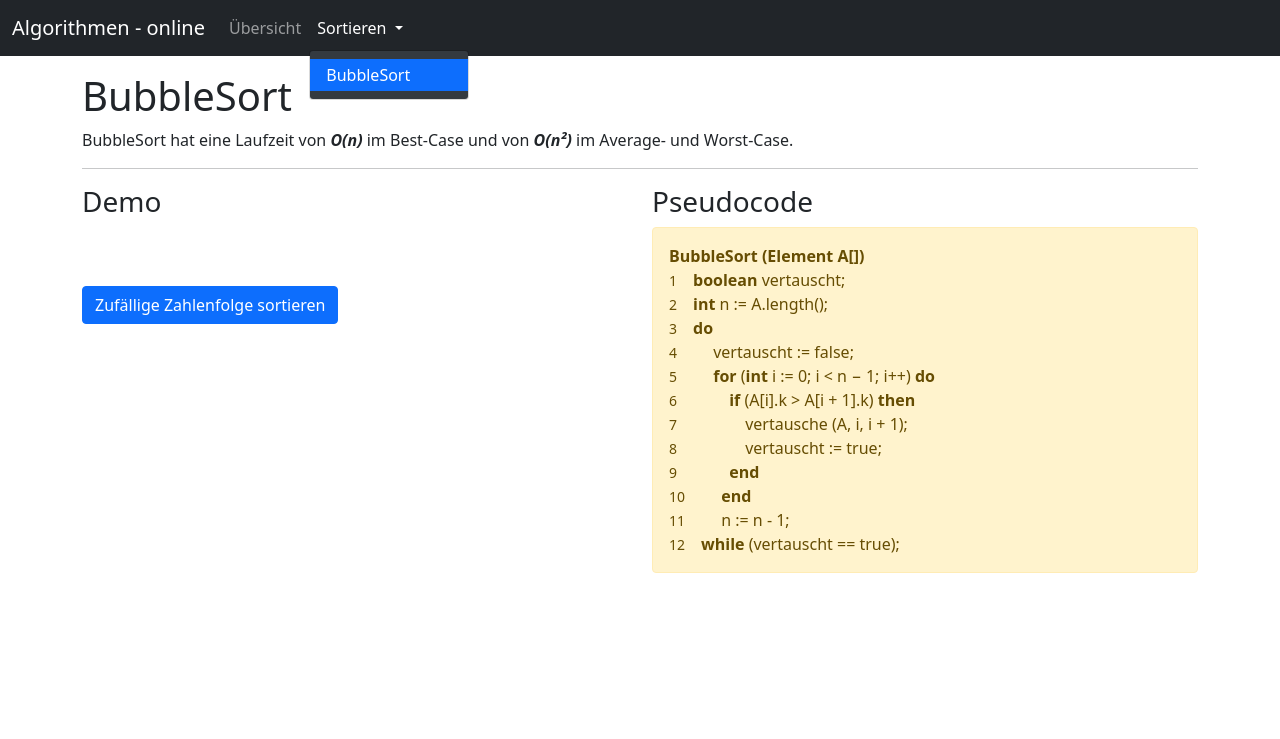
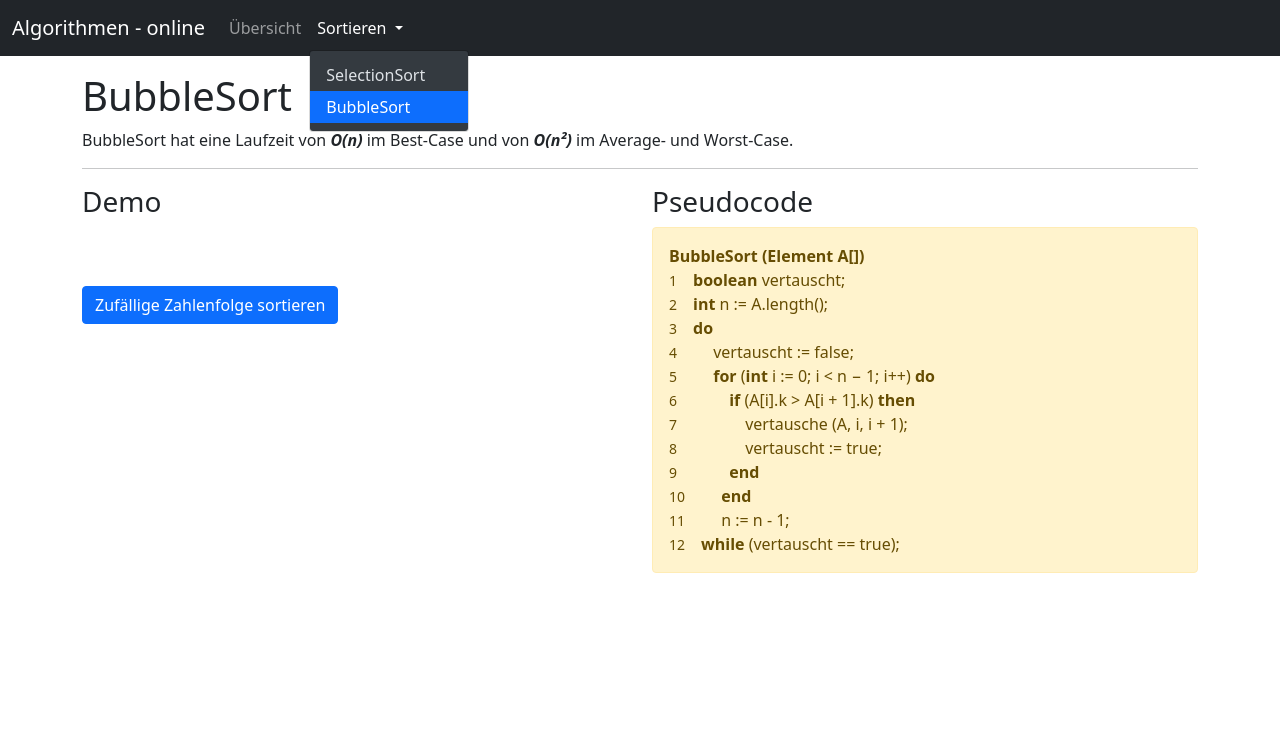
Before and after one commit to Fireball19/algorithmen-online, a plain HTML site: page bubblesort.html in a window 1280 px wide. Both pictures are taken after a click on the button "Sortieren". Shown: the top 739 px of the page. Drawn offline with Linux system fonts and the light colour scheme.

Commit message:
Add selectionsort to navbar

```diff
--- a/bubblesort.html
+++ b/bubblesort.html
@@ -31,6 +31,7 @@
 					Sortieren
 				  </a>
 				  <ul class="dropdown-menu dropdown-menu-dark" aria-labelledby="navbarDarkDropdownMenuLink">
+					<li><a class="dropdown-item" href="selectionsort.html">SelectionSort</a></li>
 					<li><a class="dropdown-item active" href="#">BubbleSort</a></li>
 				  </ul>
 				</li>
```
Also changed, not shown: index.html (+1 -0 lines).
